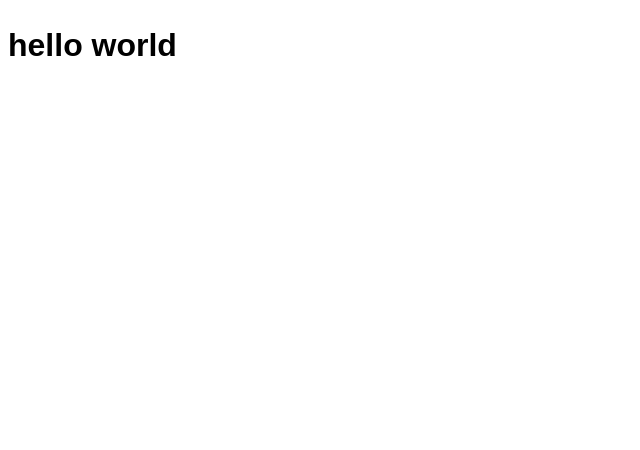
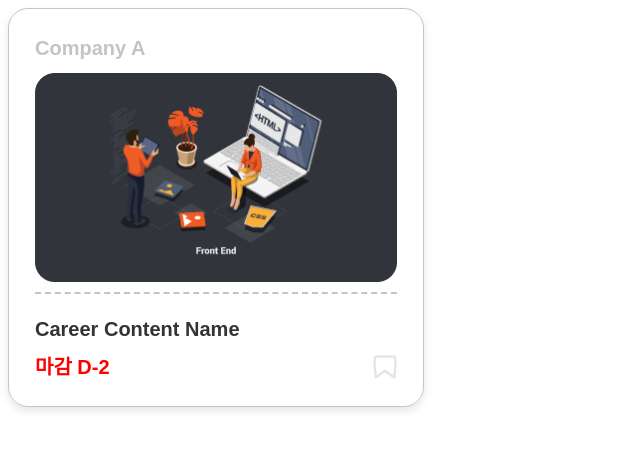
Before and after one commit to Career-Mate/Web, a React (Vite) app: page / in a window 1280 px wide. Shown: the top 450 px of the page, without its empty margins (0-640 px from the left). Built offline with nearby package versions, Linux system fonts and the light colour scheme; a web font is replaced by a local one.

Commit message:
chore: ContentCard 폴더 구조 변경

```diff
--- a/src/App.jsx
+++ b/src/App.jsx
@@ -1,4 +1,11 @@
+import ContentCard from "./components/Card/ContentCard";
+
 function App() {
-    return <h1>hello world</h1>;
+    return <ContentCard
+        companyName="Company A"
+        deadline="마감 D-2"
+        contentName="Career Content Name"
+        scrap={false}
+    />
 }
 export default App;
--- /dev/null
+++ b/src/components/Card/ContentCard.jsx
@@ -0,0 +1,33 @@
+import * as S from "./styled/styled.js"
+import defaultThumbnail from '../../assets/thumbnail.png';
+import scrapUncheckedIcon from '../../assets/scrap-uncheck.png';
+import scrapCheckedIcon from '../../assets/scrap-check.png';
+import { useState } from "react";
+
+const ContentCard=({ companyName, deadline, contentName, thumbnail, scrap })=>{
+    const [isScrap, setIsScrap]=useState(scrap);
+
+    const handleClick=()=>{
+        setIsScrap(!isScrap);
+    }
+
+    return(
+        <S.CardContainer>
+            <S.CompanyName>{companyName}</S.CompanyName>
+            <S.Thumbnail src={thumbnail || defaultThumbnail} alt={contentName}/>
+            <S.Content>
+                <S.Title>{contentName}</S.Title>
+                <S.DeadlineWrapper>
+                    <S.Deadline>{deadline}</S.Deadline>
+                    <S.ScrapIcon
+                        src={isScrap ? scrapCheckedIcon : scrapUncheckedIcon}
+                        alt="스크랩 아이콘"
+                        onClick={handleClick}
+                    />
+                </S.DeadlineWrapper>
+            </S.Content>
+        </S.CardContainer>
+    )
+}
+
+export default ContentCard;
--- /dev/null
+++ b/src/components/Card/styled/styled.js
@@ -0,0 +1,57 @@
+import styled from "styled-components";
+
+export const CardContainer = styled.div`
+    display:flex;
+    flex-direction:column;
+    width: 100%;
+    max-width: 416px;
+    border: 1px solid #C4C4C4;
+    border-radius: 20px;
+    box-shadow: 0 4px 8px rgba(0, 0, 0, 0.1);
+    padding: 24px 26px;
+    gap:10px;
+    box-sizing: border-box;
+    font-weight: 600;
+    font-size: 20px;
+`;
+
+export const Thumbnail = styled.img`
+    width: 100%;
+    height: 210px
+    border-radius: 20px;
+    object-fit: cover;
+`;
+
+export const Content=styled.div`
+    border-top: 2px dashed #C4C4C4;
+    padding-top:20px;
+`;
+
+export const Title = styled.div`
+    margin-bottom: 8px;
+    color: #333;
+`;
+
+export const CompanyName = styled.div`
+    color: #C4C4C4;
+`;
+
+export const DeadlineWrapper = styled.div`
+    display: flex;
+    justify-content: space-between;
+    align-items: center;
+    margin-top: 8px;
+`;
+
+export const Deadline = styled.div`
+    color: #FF0000;
+`;
+
+export const ScrapIcon = styled.img`
+    width: 24px;
+    height: 24px;
+    cursor: pointer;
+    &:hover {
+        opacity: 0.7;
+    }
+`;
```
Also changed, not shown: src/components/ContentCard.jsx (deleted, +0 -89 lines).
